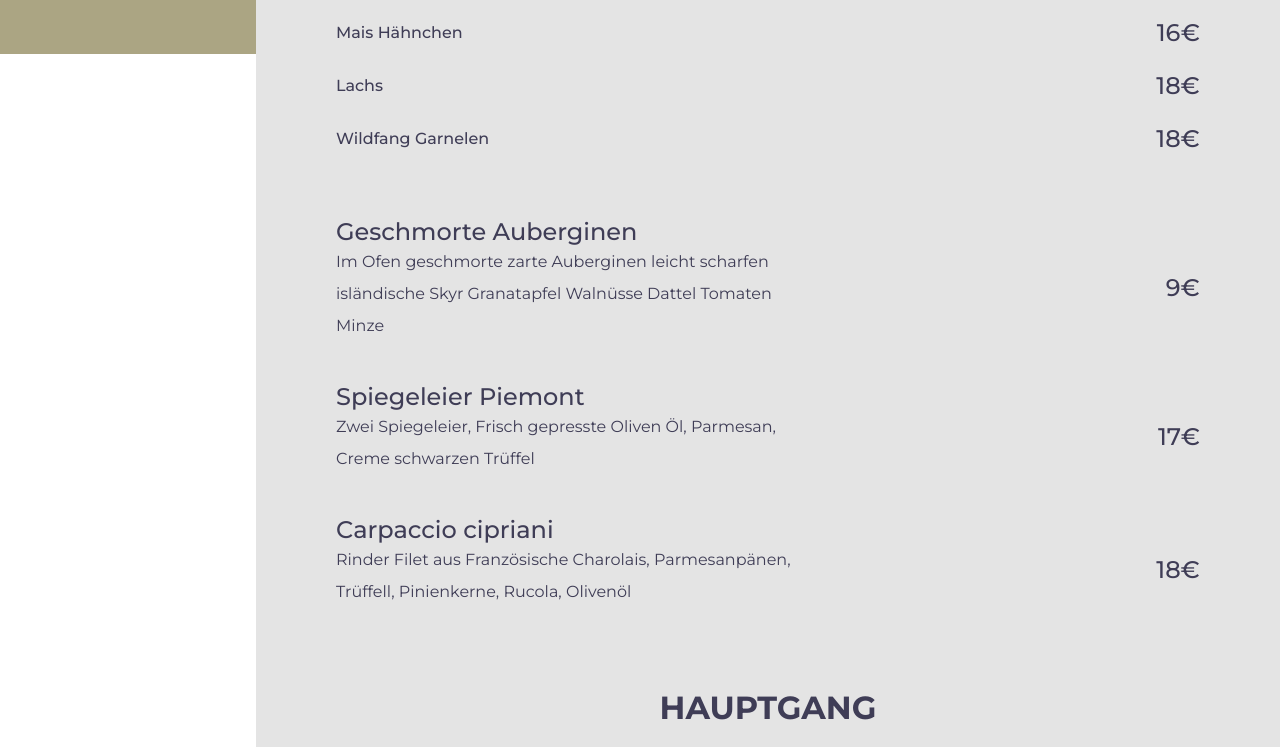
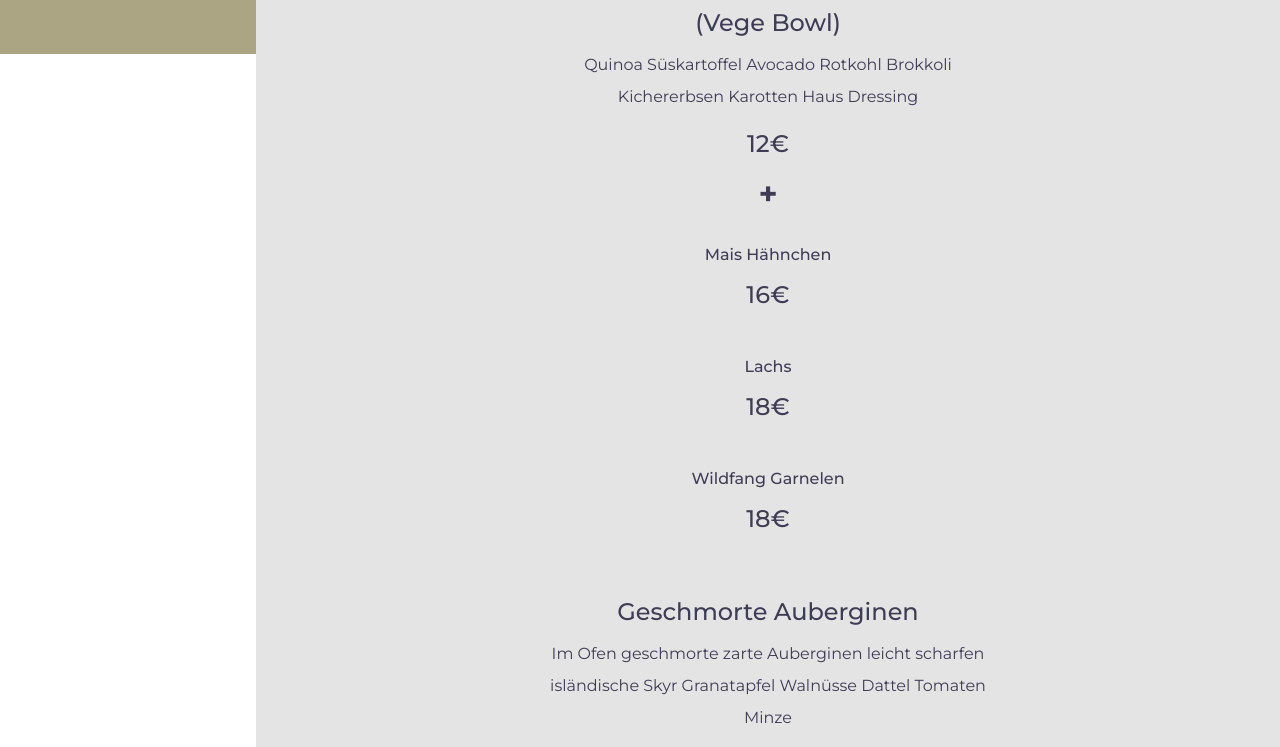
Before and after one commit to RajCutinha/kleine-charlotte, a website: page menue.html in a window 1280 px wide. Shown: the part 746-1493 px from the top of the page. Drawn offline with Linux system fonts and the light colour scheme; files whose address does not match are found by name.

Commit message:
changed menucard style to column

```diff
--- a/css/style.css
+++ b/css/style.css
@@ -400,6 +400,7 @@ section div p {
   font-weight: 700;
   color: #3f3d56;
   margin-bottom: 1em;
+  text-align: center;
 }
 
 .menucard-section .card h4 {
@@ -415,9 +416,10 @@ section div p {
   font-family: Montserrat, sans-serif;
   font-weight: 700;
   color: #3f3d56;
-  font-size: 1.7rem;
-  margin-bottom: 0.5em;
+  font-size: 2rem;
+  margin-bottom: 1em;
   margin-top: -1em;
+  text-align: center;
 }
 
 .line {
@@ -432,12 +434,13 @@ section div p {
 .dish {
   display: flex;
   align-items: center;
-  margin-bottom: 1.5em;
-  gap: 2em;
+  justify-content: center;
+  flex-direction: column;
+  margin-bottom: 3em;
+  text-align: center;
 }
 
 .dish .price {
-  width: 10%;
   text-align: end;
   font-size: 1.5rem;
   font-family: Montserrat, sans-serif;
@@ -445,15 +448,12 @@ section div p {
   color: #3f3d56;
 }
 
-.dish .menu {
-  width: 90%;
-}
-
 .dish .menu h5 {
   font-size: 1.5rem;
   font-family: Montserrat, sans-serif;
   font-weight: 500;
   color: #3f3d56;
+  margin-bottom: 0.5em;
 }
 
 .dish .menu h6 {
@@ -461,6 +461,7 @@ section div p {
   font-family: Montserrat, sans-serif;
   font-weight: 500;
   color: #3f3d56;
+  margin-bottom: 1em;
 }
 
 .dish .menu p {
```
